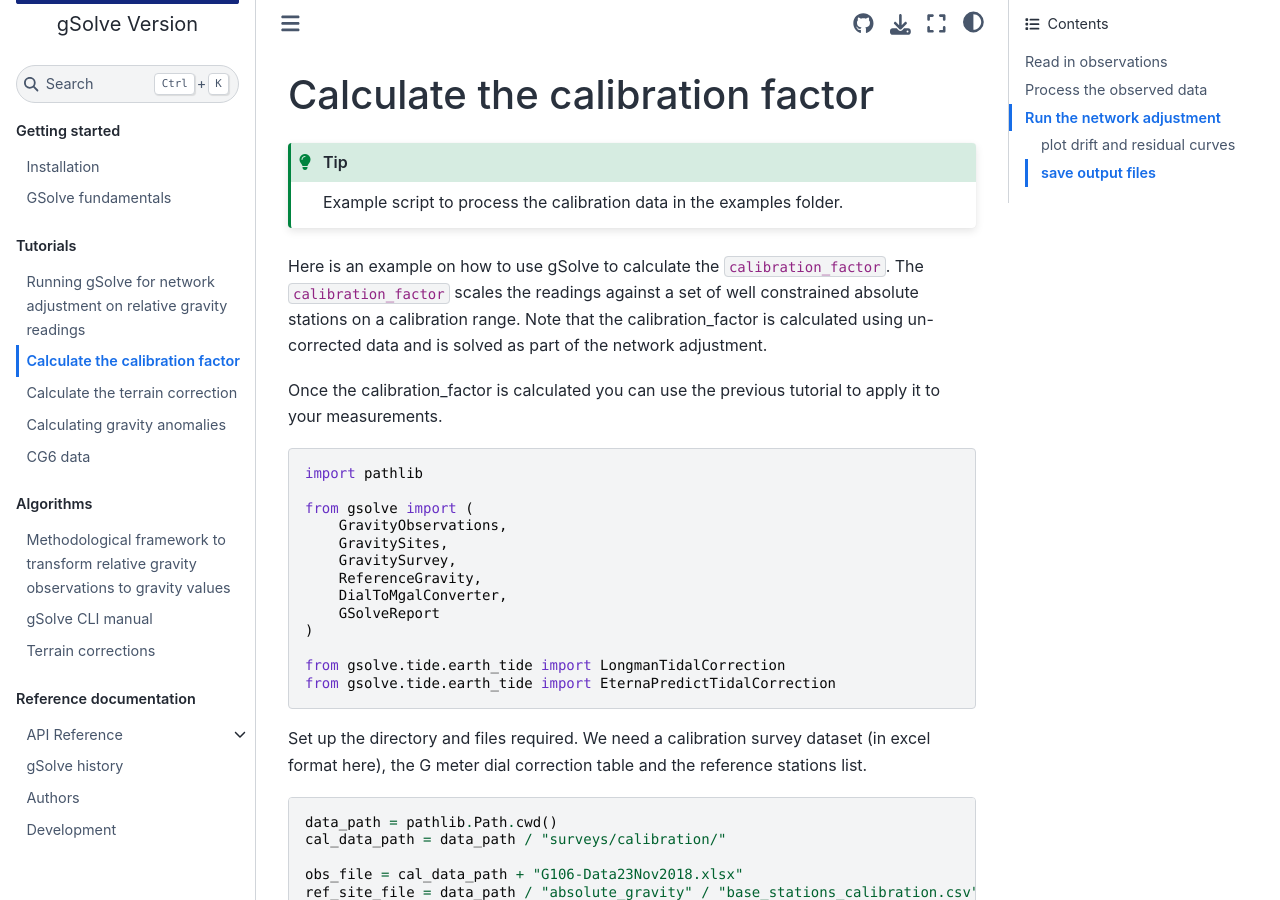
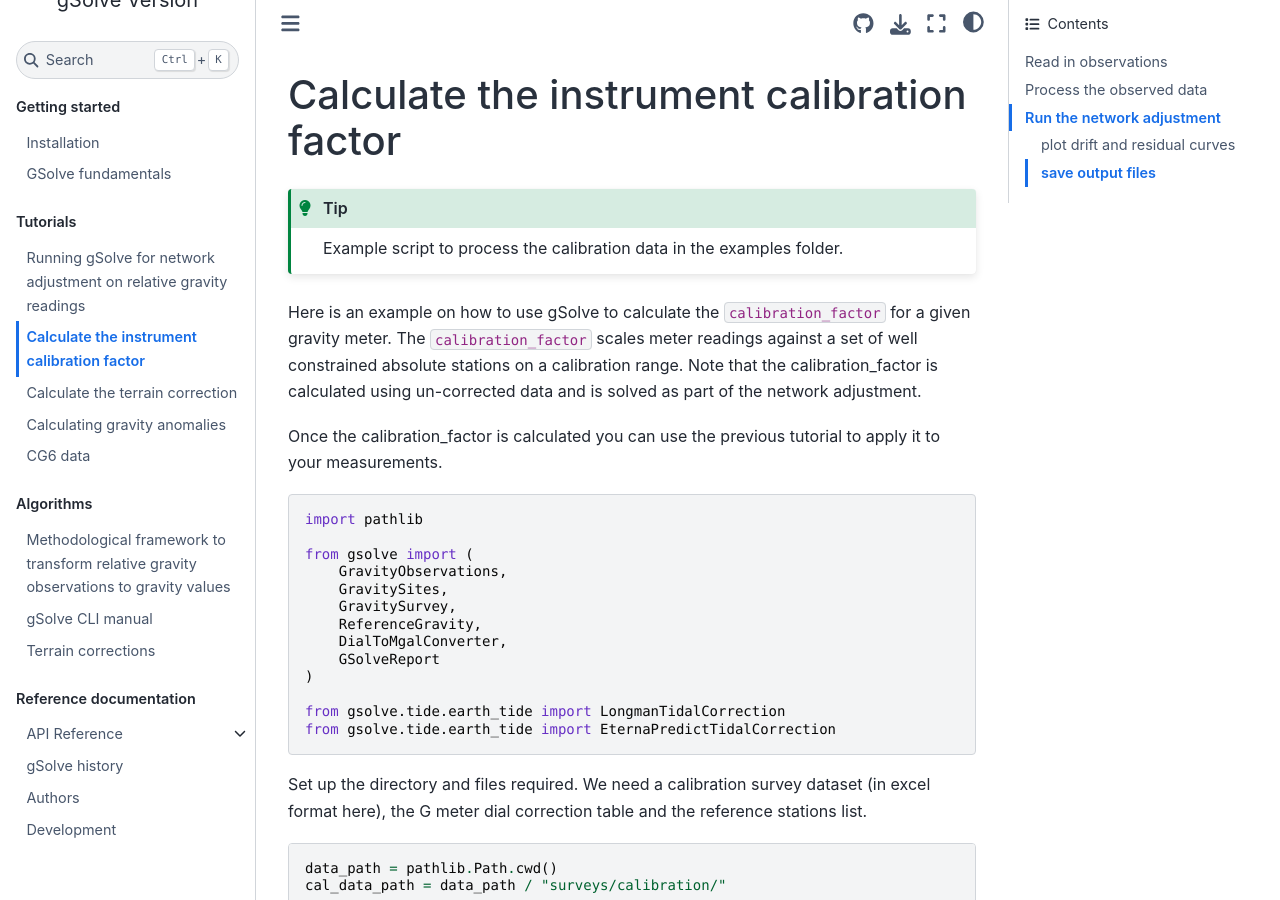
Before and after one commit to GNS-Science/gsolve, a Sphinx documentation site: the page built from docs/source/Tutorial_calculate_calibration_beta_factor.md, in a window 1280 px wide and 900 px high. Built offline with Sphinx 7.4.7 and the Sphinx Book theme 1.1.4, drawn with Linux system fonts in a browser that asks for light colours; the version number could not be read and is left out; some of the changed text lies outside the part shown.

Commit message:
calibartion: update tutorial

````diff
--- a/docs/source/Tutorial_calculate_calibration_beta_factor.md
+++ b/docs/source/Tutorial_calculate_calibration_beta_factor.md
@@ -1,9 +1,9 @@
-# Calculate the calibration factor
+# Calculate the instrument calibration factor
 
 ```{tip}  Example script to process the calibration data in the examples folder.
 ```
 
-Here is an example on how to use gSolve to calculate the ```calibration_factor```.  The ```calibration_factor``` scales the readings against a set of well constrained absolute stations on a calibration range.  Note that the calibration_factor is calculated using un-corrected data and is solved as part of the network adjustment.
+Here is an example on how to use gSolve to calculate the ```calibration_factor``` for a given gravity meter.  The ```calibration_factor``` scales meter readings against a set of well constrained absolute stations on a calibration range.  Note that the calibration_factor is calculated using un-corrected data and is solved as part of the network adjustment.
 
 Once the calibration_factor is calculated you can use the previous tutorial to apply it to your measurements.
 
@@ -86,14 +86,14 @@
 
 ```python
 longman = LongmanTidalCorrection(amp_factor=1.2)
-obs.apply_earth_tide_correction(sites, tide_corrector = longman)
+obs.apply_earth_tide_correction(sites, tide_corrector=longman)
 ```
 
 Another option is to use pygtide for corrections which uses the more accurate ETERNA tidal model.
 
 ```python
 eterna = EternaPredictTidalCorrection(tidalpoten=8)
-obs.apply_earth_tide_correction(sites, tide_corrector = eterna)
+obs.apply_earth_tide_correction(sites, tide_corrector=eterna)
 ```
 
 Other tidal parameters for Eterna can be set through ```set_tidal_params``` once the tide correction object is initialised. e.g. ```eterna.set_tidal_params([0, 100, 1.15, 0])```
````
Also changed, not shown: other parts of docs/source/Tutorial_calculate_calibration_beta_factor.md (+3 -3 lines).
